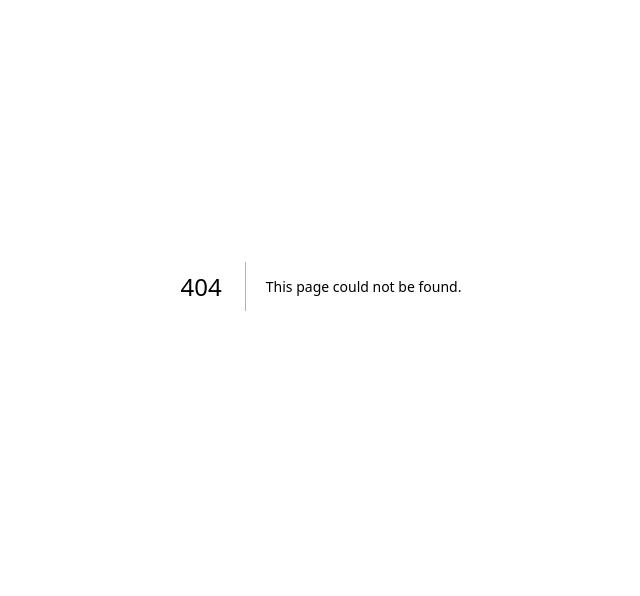
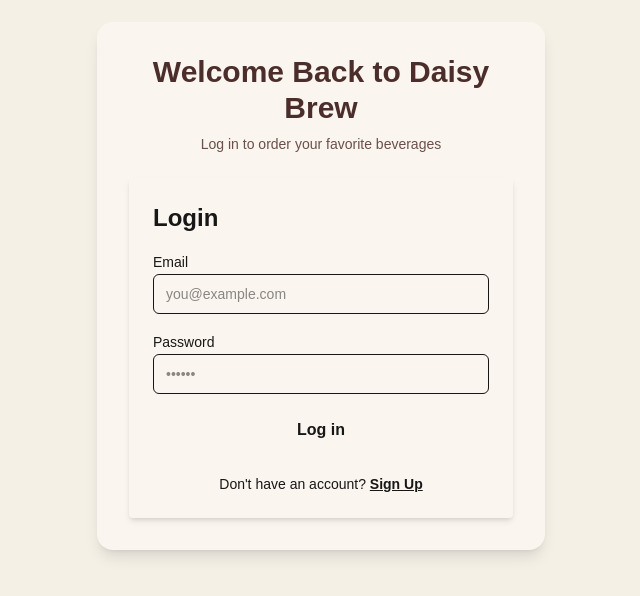
Before and after one commit to anshuyas/daisy_brew_web, a Next.js app: page /login in a window 1280 px wide. Before the commit this address had no page. Shown: the part 114-710 px from the top of the page, without its empty margins (319-959 px from the left). Built offline with nearby package versions, Linux system fonts and the light colour scheme.

Commit message:
added login page

```diff
--- a/app/(auth)/_components/LoginForm.tsx
+++ b/app/(auth)/_components/LoginForm.tsx
@@ -32,7 +32,7 @@
 
   return (
     <form onSubmit={handleSubmit(submit)} className="space-y-4 bg-beige p-6 rounded shadow-md w-full max-w-md">
-      <h2 className="text-2xl font-semibold text-brown-900 mb-4">Login to Daisy Brew</h2>
+      <h2 className="text-2xl font-semibold text-brown-900 mb-4">Login</h2>
 
       <div className="space-y-1">
         <label className="text-sm font-medium" htmlFor="email">Email</label>
--- /dev/null
+++ b/app/(auth)/login/page.tsx
@@ -0,0 +1,19 @@
+"use client";
+
+import LoginForm from "../_components/LoginForm";
+
+export default function LoginPage() {
+  return (
+    <div className="min-h-screen flex items-center justify-center bg-[#F5F0E6] px-4">
+      <div className="max-w-md w-full bg-[#FAF5EE] p-8 rounded-2xl shadow-lg">
+        <div className="text-center mb-6">
+          <h1 className="text-3xl font-bold text-[#4B2E2B]">Welcome Back to Daisy Brew</h1>
+          <p className="mt-2 text-sm text-[#6B4F4B]">
+            Log in to order your favorite beverages
+          </p>
+        </div>
+        <LoginForm />
+      </div>
+    </div>
+  );
+}
```
